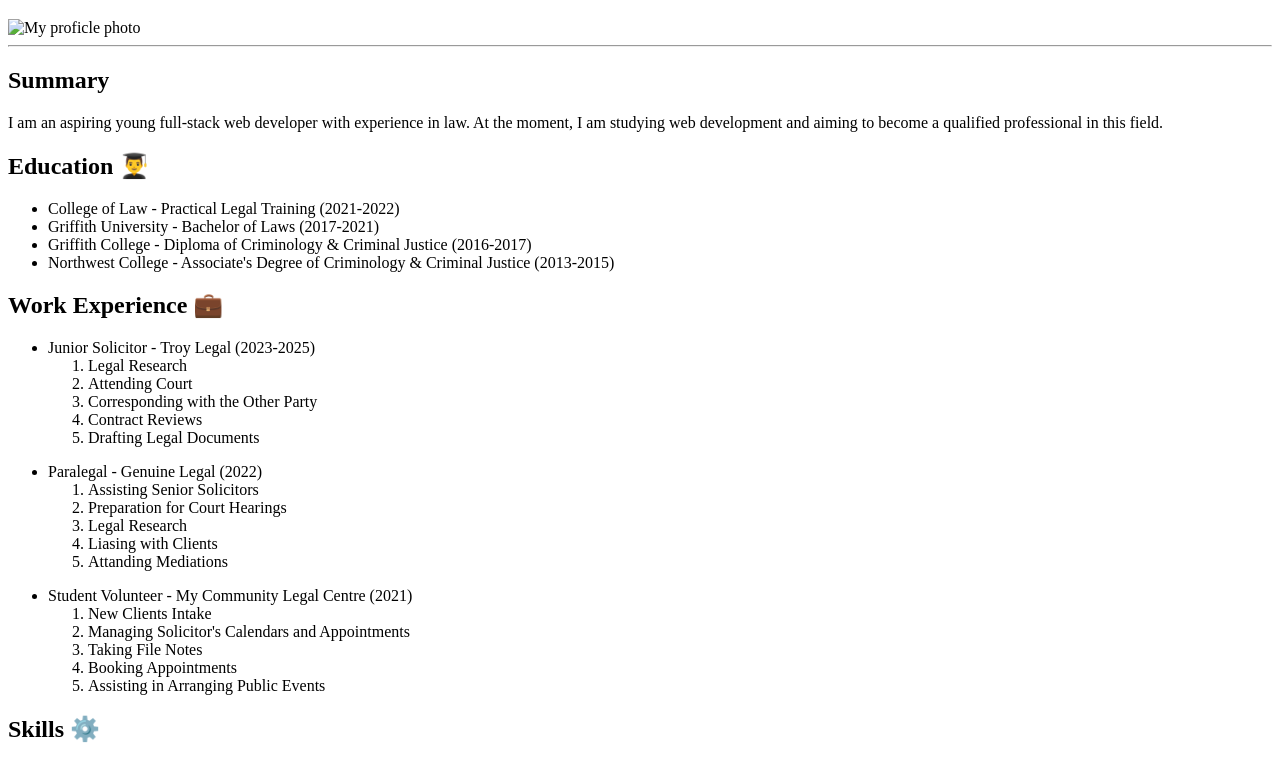
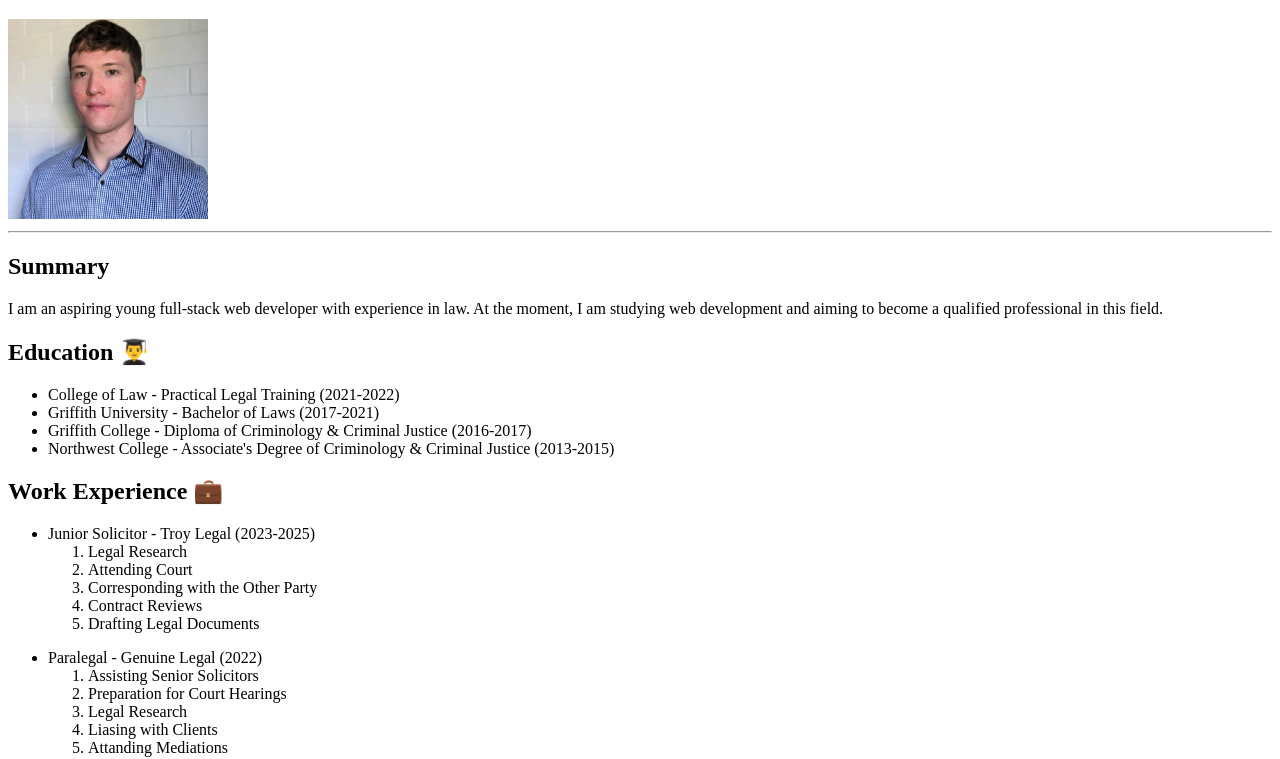
Before and after one commit to danilfrk/resume, a plain HTML site: page index.html in a window 1280 px wide. Shown: the part 61-820 px from the top of the page. Drawn offline with Linux system fonts and the light colour scheme.

Commit message:
index.html

```diff
--- a/index.html
+++ b/index.html
@@ -8,7 +8,7 @@
 
 <body>
     <h1>Dan Farkhutdinov</h1>
-    <img src="./Images/1675663189276.jpeg" height="200" alt="My proficle photo"/>
+    <img src="./Images/photo.jpeg" height="200" alt="My proficle photo"/>
     <hr/>
 
     <h2>Summary</h2>
```
